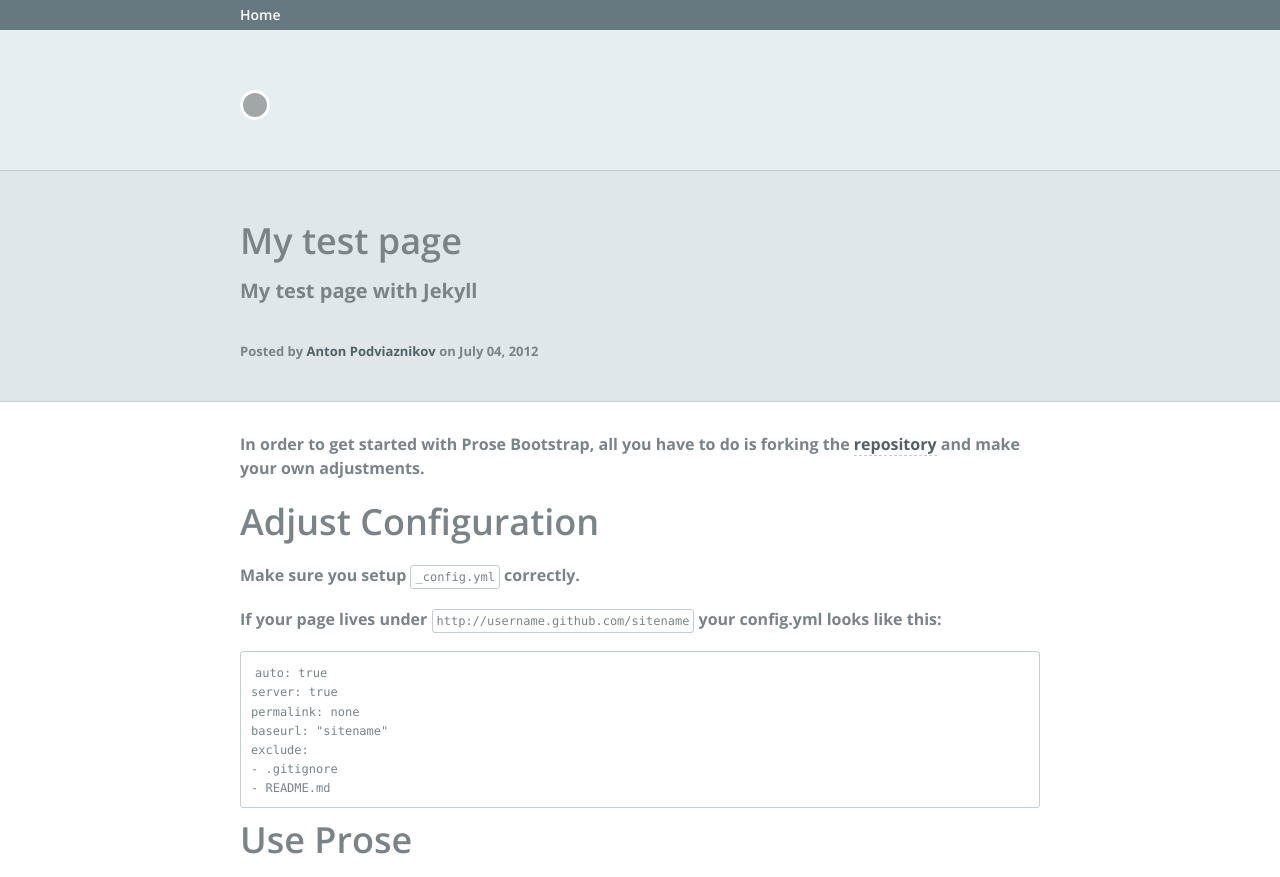
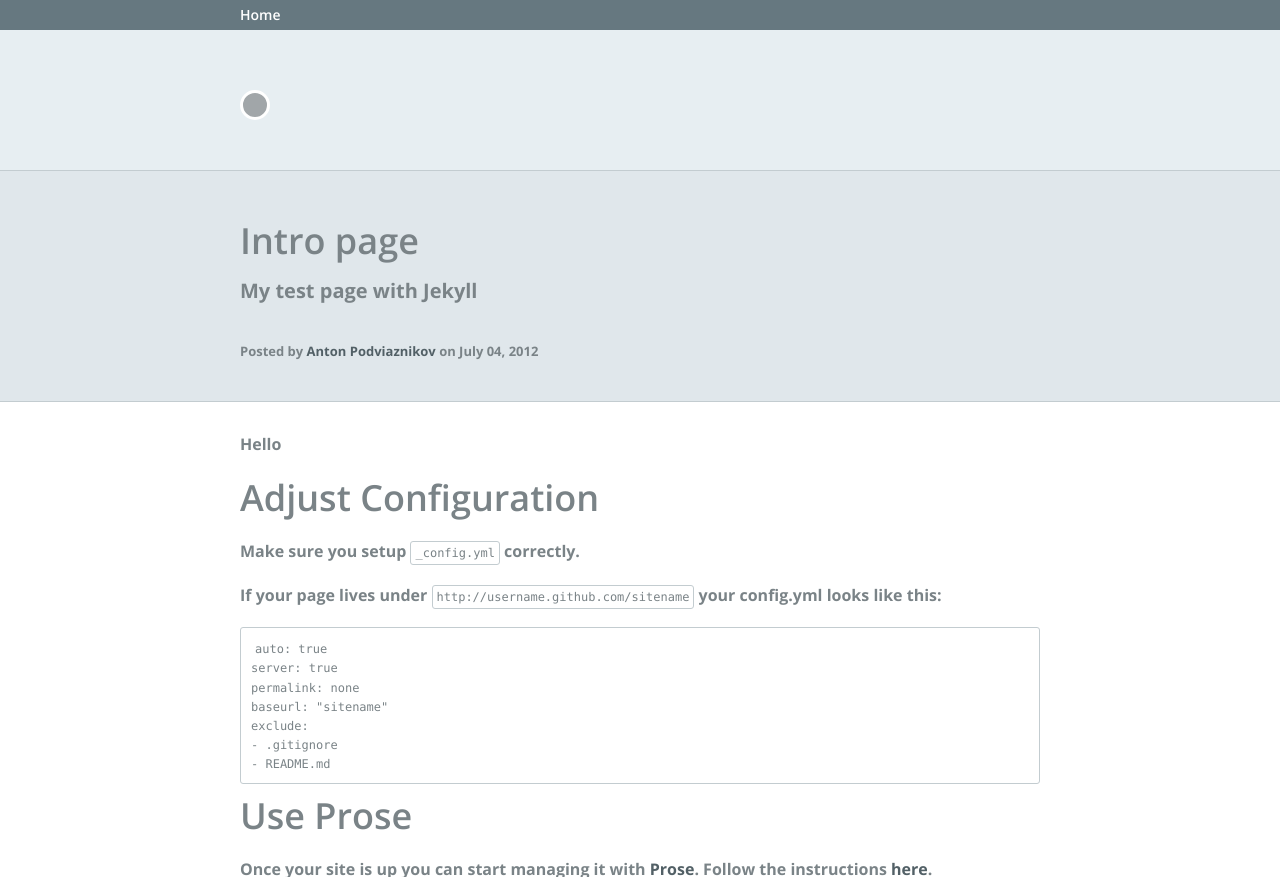
Before and after one commit to podviaznikov/podviaznikov.github.com, a Jekyll site: the page built from _posts/articles/2012-07-04-intro.md, in a window 1280 px wide, cut to the strip 0-877 px from the top of the page. Built offline with Jekyll 4.4.1, drawn with Linux system fonts in a browser that asks for light colours.

Commit message:
Updated 2012-07-04-intro.md

```diff
--- a/_posts/articles/2012-07-04-intro.md
+++ b/_posts/articles/2012-07-04-intro.md
@@ -1,6 +1,6 @@
 ---
 layout: article
-title: My test page
+title: Intro page
 abstract: My test page with Jekyll
 author_twitter: podviaznikov
 author: Anton Podviaznikov
@@ -10,7 +10,7 @@ published: true
 ---
 
 
-In order to get started with Prose Bootstrap, all you have to do is forking the [repository](http://github.com/prose/bootstrap) and make your own adjustments.
+Hello
 
 # Adjust Configuration
 
```
